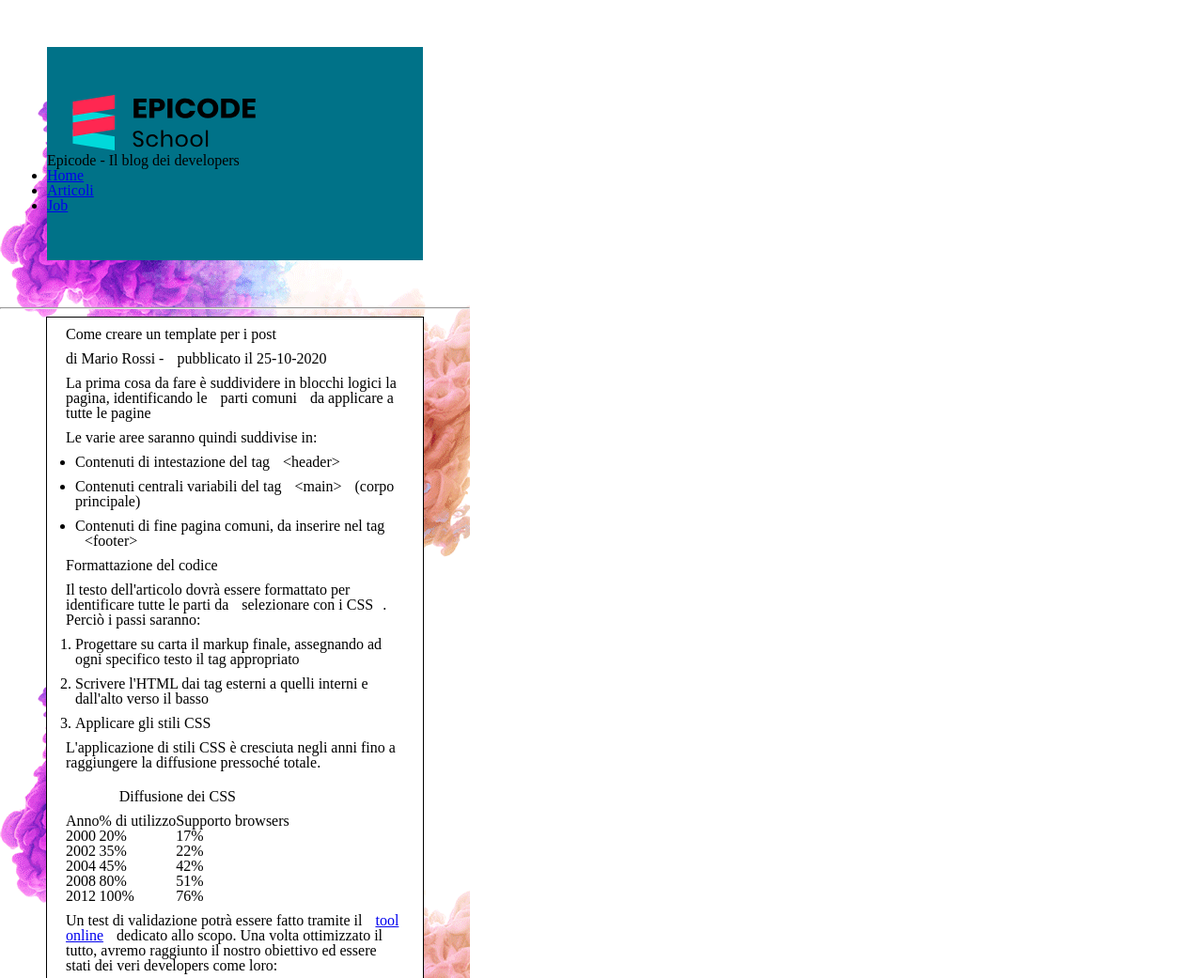
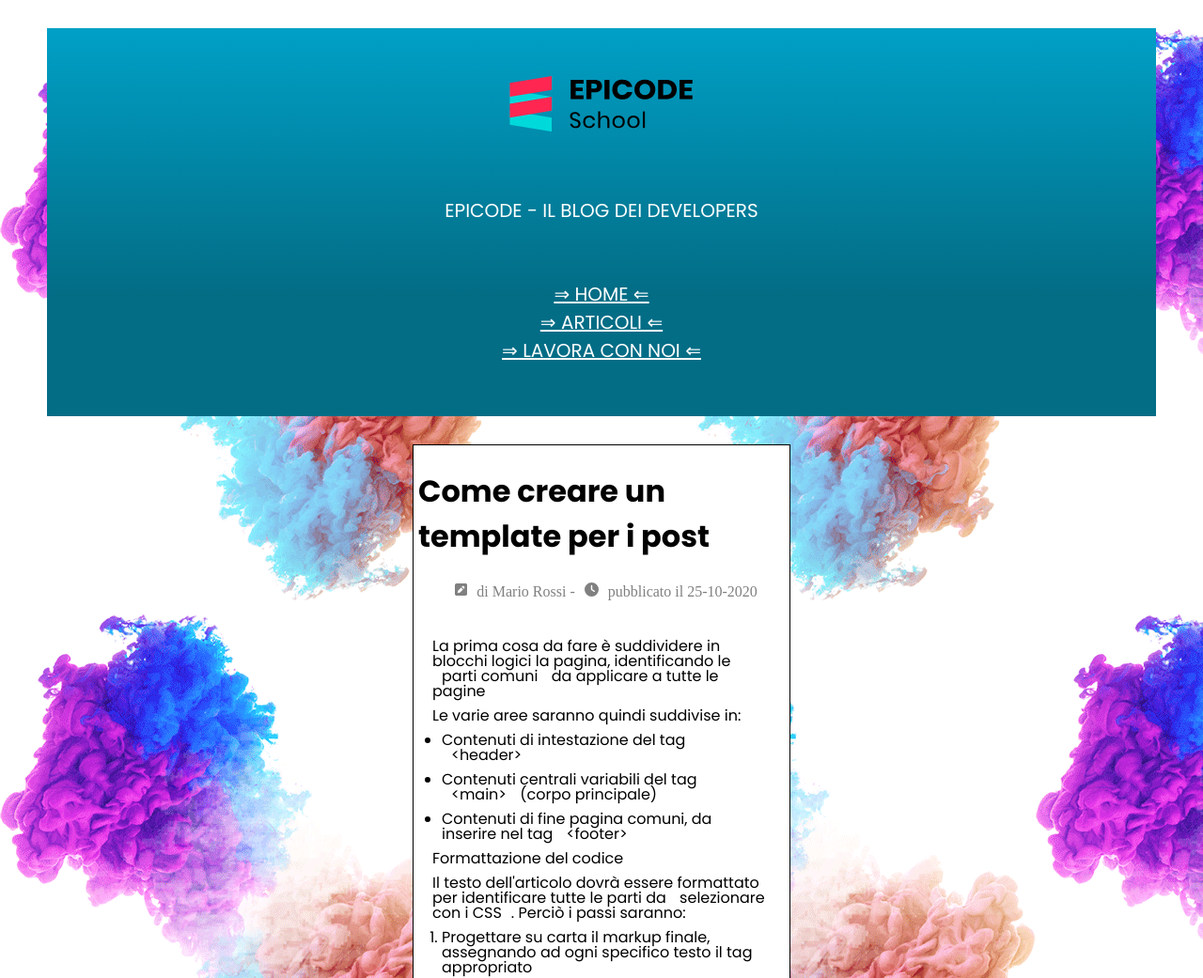
Before and after one commit to mariangelamarasciuolo/U1-D4, a plain HTML site: page index.html in a window 1280 px wide. Shown: the top 1041 px of the page at 94% size. Drawn offline with Linux system fonts and the light colour scheme.

Commit message:
background, icon, font, line-height

```diff
--- a/assets/css/style.css
+++ b/assets/css/style.css
@@ -1,33 +1,88 @@
 /* IMPOSTAZIONI GENERALI */
+@import url("https://fonts.googleapis.com/css2?family=Poppins:wght@700;400&display=swap%2");
 
-.big-content{
+.big-content {
     background-image: url(../img/sfondo.png);
-    width: 500px;
 }
+
+body {}
+
 /* HEADER */
-header{
+header {
+    text-align: center;
+    background-image: linear-gradient(180deg, rgba(0, 160, 198, 1) 0%, rgba(3, 109, 134, 1) 68%);
     background-color: #007288;
-    margin-block: 50px;
-    margin-inline: 50px ;
+    margin-block: 30px;
+    margin-inline: 50px;
     padding-block: 50px;
+    color: white;
+    font-family: 'Poppins', sans-serif;
+    font-size: 20px;
+    text-transform: uppercase;
 }
+
+header nav ul li a {
+    color: white;
+}
+
+.nav {
+    list-style: none;
+
+}
+
+.nav li {
+    margin-top: 10px;
+    margin-bottom: 10px;
+}
+
+.textlogo {
+    padding-top: 6%;
+    padding-bottom: 5%;
+}
+
 /* MAIN */
-main{
+main {
     margin-inline: auto;
-    background-color: white ;
+    background-color: white;
     width: 400px;
     border: solid black 1px;
 
 }
+
+.text {
+    text-align: center;
+    color: gray;
+}
+
+svg {
+    margin-left: 10px;
+    margin-right: 10px;
+    fill: gray;
+}
+
+h1 {
+    font-size: xx-large;
+    font-family: 'Poppins', sans-serif;
+    font-weight: 600;
+    padding-top: 20px;
+    line-height: 1.5;
+    padding-bottom: 20px;
+    margin: 5px;
+}
+
 /* ELEMENTI NEL MAIN - ARTICLE */
 .article * {
     margin: 10px;
 }
-.article{
+
+.article {
     padding-inline: 10px;
+    font-family: 'Poppins', sans-serif;
+    font-weight: 400;
 }
+
 /* TABELLE */
-table{
+table {
     margin-left: auto;
     margin-right: auto;
 }
--- a/index.html
+++ b/index.html
@@ -18,24 +18,40 @@
         <header>
             <div>
                 <img src="assets/img/logo.svg" alt="logo del blog" width="250" height="60">
-                <p>Epicode - Il blog dei developers</p>
+                <p class="textlogo">Epicode - Il blog dei developers</p>
             </div>
             <nav>
-                <ul>
-                    <li><a href="index.html" title="Home Page">Home</a></li>
-                    <li><a href="articoli.html" title="Elenco degli articoli tecnici pubblicati">Articoli</a></li>
-                    <li><a href="contatti.html" title="Candidati inviando un tuo cv">Job</a></li>
+                <ul class="nav">
+                    <li><a href="index.html" title="Home Page">&rArr; Home &lArr;</a></li>
+                    <li><a href="articoli.html" title="Elenco degli articoli tecnici pubblicati">&rArr; Articoli
+                            &lArr;</a></li>
+                    <li><a href="contatti.html" title="Candidati inviando un tuo cv">&rArr; Lavora con noi &lArr;</a>
+                    </li>
                 </ul>
             </nav>
 
         </header>
 
-        <hr>
+        <main>
+            <article>
+                <h1>Come creare un template per i post</h1>
 
-        <main>
-            <article class="article">
-                <h1>Come creare un template per i post</h1>
-                <p>di Mario Rossi - <span>pubblicato il 25-10-2020</span></p>
+
+                <div class="text">
+                    <svg id="info-pub-svg" xmlns="http://www.w3.org/2000/svg" height="15px" viewBox="0 0 448 512">
+                        <path
+                            d="M64 32C28.7 32 0 60.7 0 96V416c0 35.3 28.7 64 64 64H384c35.3 0 64-28.7 64-64V96c0-35.3-28.7-64-64-64H64zM325.8 139.7l14.4 14.4c15.6 15.6 15.6 40.9 0 56.6l-21.4 21.4-71-71 21.4-21.4c15.6-15.6 40.9-15.6 56.6 0zM119.9 289L225.1 183.8l71 71L190.9 359.9c-4.1 4.1-9.2 7-14.9 8.4l-60.1 15c-5.5 1.4-11.2-.2-15.2-4.2s-5.6-9.7-4.2-15.2l15-60.1c1.4-5.6 4.3-10.8 8.4-14.9z" />
+                    </svg>di Mario Rossi -<svg id="info-pub-svg-due" xmlns="http://www.w3.org/2000/svg" height="15px"
+                        viewBox="0 0 512 512"><!--! Font Awesome Free 6.4.0 by @fontawesome - https://fontawesome.com License - https://fontawesome.com/license (Commercial License) Copyright 2023 Fonticons, Inc. -->
+                        <path
+                            d="M256 0a256 256 0 1 1 0 512A256 256 0 1 1 256 0zM232 120V256c0 8 4 15.5 10.7 20l96 64c11 7.4 25.9 4.4 33.3-6.7s4.4-25.9-6.7-33.3L280 243.2V120c0-13.3-10.7-24-24-24s-24 10.7-24 24z" />
+                    </svg>pubblicato il 25-10-2020
+
+                </div>
+                <br><br>
+                <div class="article">
+
+
 
                     <p>La prima cosa da fare è suddividere in blocchi logici la pagina, identificando le <strong>parti
                             comuni</strong> da applicare a tutte le pagine</p>
@@ -48,16 +64,19 @@
                     </ul>
 
                     <h2>Formattazione del codice</h2>
-                <p>Il testo dell'articolo dovrà essere formattato per identificare tutte le parti da <strong>selezionare
+                    <p>Il testo dell'articolo dovrà essere formattato per identificare tutte le parti da
+                        <strong>selezionare
                             con
                             i CSS</strong>. Perciò i passi saranno:</p>
                     <ol>
-                    <li>Progettare su carta il markup finale, assegnando ad ogni specifico testo il tag appropriato</li>
+                        <li>Progettare su carta il markup finale, assegnando ad ogni specifico testo il tag appropriato
+                        </li>
                         <li>Scrivere l'HTML dai tag esterni a quelli interni e dall'alto verso il basso</li>
                         <li>Applicare gli stili CSS</li>
                     </ol>
 
-                <p>L'applicazione di stili CSS è cresciuta negli anni fino a raggiungere la diffusione pressoché totale.
+                    <p>L'applicazione di stili CSS è cresciuta negli anni fino a raggiungere la diffusione pressoché
+                        totale.
                     </p>
 
                     <table>
@@ -98,10 +117,12 @@
                         </tbody>
                     </table>
 
-                <p>Un test di validazione potrà essere fatto tramite il <a href="https://jigsaw.w3.org/css-validator/"
-                        target="blank" title="Validatore CSS online del W3C">tool online</a> dedicato allo scopo. Una
+                    <p>Un test di validazione potrà essere fatto tramite il <a
+                            href="https://jigsaw.w3.org/css-validator/" target="blank"
+                            title="Validatore CSS online del W3C">tool online</a> dedicato allo scopo. Una
                         volta
-                    ottimizzato il tutto, avremo raggiunto il nostro obiettivo ed essere stati dei veri developers come
+                        ottimizzato il tutto, avremo raggiunto il nostro obiettivo ed essere stati dei veri developers
+                        come
                         loro:</p>
 
                     <iframe width="300" height="300" src="https://www.youtube.com/embed/dvOvHXruEDM"
@@ -150,6 +171,7 @@
                     <p>Data: 30-9-2020</p>
                 </div>
             </aside>
+    </div>
     </main>
 
     <hr>
```
Lines whose indentation alone changed are shown as unchanged.
